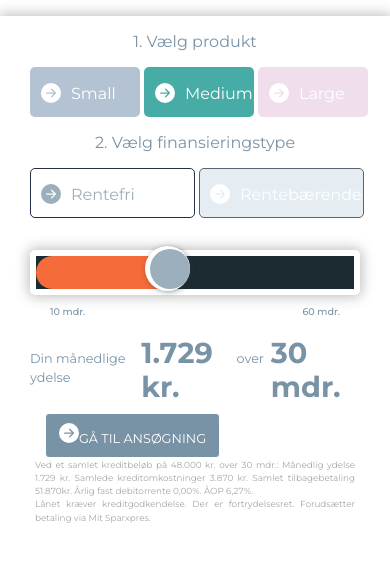
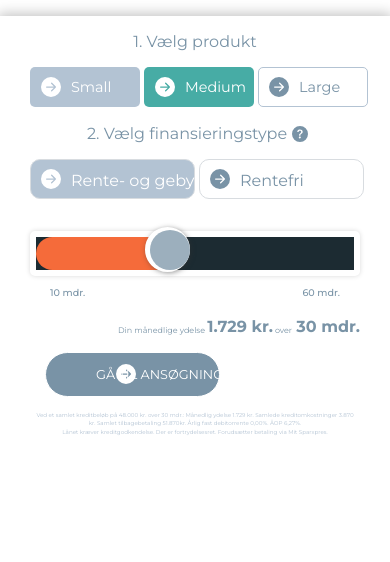
Before and after one commit to tpobro/tpobro, a website built with Parcel: page src/index.html in a window 390 px wide. Built offline with nearby package versions, Linux system fonts and the light colour scheme.

Commit message:
UX optimize

```diff
--- a/src/index.html
+++ b/src/index.html
@@ -41,7 +41,8 @@
                 </div>
                 <hr>
 
-            <h2 style="text-align: center;">2. Vælg finansieringstype</h2>
+            <h2 class="productHeadline" style="text-align: center;">2. Vælg finansieringstype</h2>
+
                 <hr>
             <div id="productSelector"
                 class="d-flex multiChoiceBtn btn-group-sm btn-group-toggle"
@@ -49,12 +50,12 @@
                 <div class="col-1 d-none d-sm-block"></div>
                 <label class="col-6 col-md-5 btn radioBtns float-right ">
 
-                    <input type="radio" class="productValue" value="0" name="options">Rentefri
+                    <input type="radio" class="productValue" value="0" name="options">Rente- og gebyrfri
                 </label>
                 <label class="col-6 col-md-5 btn radioBtns active ml-1">
-                    <input type="radio" class="productValue" value="1" name="options">Rentebærende
+                    <input type="radio" class="productValue" value="1" name="options">Rentefri
                 </label>
-                <div class="col-1 d-none .d-sm-block"></div>
+                <div class="col-1 d-none d-sm-block"></div>
 
             </div>
             <hr>
--- a/src/script/main.js
+++ b/src/script/main.js
@@ -9,10 +9,12 @@ var $ = require('jquery');
 window.jQuery = $;
 window.$ = $;
 
+
  $('.radioBtns').prepend('<svg xmlns="http://www.w3.org/2000/svg" width="20" height="20" fill="currentColor" class="bi bi-arrow-right-circle-fill" viewBox="0 0 16 16"><path d="M8 0a8 8 0 1 1 0 16A8 8 0 0 1 8 0zM4.5 7.5a.5.5 0 0 0 0 1h5.793l-2.147 2.146a.5.5 0 0 0 .708.708l3-3a.5.5 0 0 0 0-.708l-3-3a.5.5 0 1 0-.708.708L10.293 7.5H4.5z"/></svg>');
 
  $('.submitBtn').prepend('<svg xmlns="http://www.w3.org/2000/svg" width="20" height="20" fill="currentColor" class="bi bi-arrow-right-circle-fill" viewBox="0 0 16 16"><path d="M8 0a8 8 0 1 1 0 16A8 8 0 0 1 8 0zM4.5 7.5a.5.5 0 0 0 0 1h5.793l-2.147 2.146a.5.5 0 0 0 .708.708l3-3a.5.5 0 0 0 0-.708l-3-3a.5.5 0 1 0-.708.708L10.293 7.5H4.5z"/></svg>');
 
+ $('.productHeadline').append('<svg xmlns="http://www.w3.org/2000/svg" width="16" height="16" fill="currentColor" class="bi bi-question-circle-fill" viewBox="0 0 16 16"><path d="M16 8A8 8 0 1 1 0 8a8 8 0 0 1 16 0zM5.496 6.033h.825c.138 0 .248-.113.266-.25.09-.656.54-1.134 1.342-1.134.686 0 1.314.343 1.314 1.168 0 .635-.374.927-.965 1.371-.673.489-1.206 1.06-1.168 1.987l.003.217a.25.25 0 0 0 .25.246h.811a.25.25 0 0 0 .25-.25v-.105c0-.718.273-.927 1.01-1.486.609-.463 1.244-.977 1.244-2.056 0-1.511-1.276-2.241-2.673-2.241-1.267 0-2.655.59-2.75 2.286a.237.237 0 0 0 .241.247zm2.325 6.443c.61 0 1.029-.394 1.029-.927 0-.552-.42-.94-1.029-.94-.584 0-1.009.388-1.009.94 0 .533.425.927 1.01.927z"/></svg>');
 
  var productType = $('#productSelector .radioBtns.active .productValue').val();
 $('#productSelector .radioBtns').click(function () {
--- a/src/scss/main.scss
+++ b/src/scss/main.scss
@@ -40,11 +40,24 @@ p {
     box-shadow: 0px 10px 13px -7px #000000, inset 0px 0px 5px 0px rgba(0,0,0,0); */
 }
 
+.productHeadline svg{
+top:3px;
+left:5px;
+position: relative;
+cursor: pointer;
+}
+
 .radioBtns svg {
 position: absolute;
 left:10px;
-top:15px;
+top:9px;
 }
+
+.submitBtn svg {
+  position: absolute;
+  left:80px;
+  top:11px;
+  }
 
 .whiteBg {
     background-color:white;
@@ -60,9 +73,8 @@ box-shadow: 0px 0px 13px 2px rgba(0,0,0,0.25);
 
 .loanDetails {
     color: white;
-    font-size: 0.55rem;
-    opacity: 0.7;
-    text-align: justify;
+    font-size: 0.45rem;
+    text-align: center;
     padding: 0px 5px 20px 5px;
 }
 
@@ -111,66 +123,9 @@ box-shadow: 0px 0px 13px 2px rgba(0,0,0,0.25);
     text-transform: uppercase;
     color:white;
     background-color: $darkBlueFont;
+    border-radius: 30px;
+    padding-left: 50px;
 }
-
-@media only screen and (max-width: 600px) {
-    #sliderWrapper {
-        width:100%;
-
-    }
-
-    .form-control {
-        font-size: 1rem;
-        text-align:right;
-    }
-
-    .sliderLoanInfoMobile, .loanInfoMobile {
-        padding: 0px 5px 20px 5px;
-    }
-
-    .sliderLoanInfoMobile label {
-        text-transform: uppercase;
-        font-weight: 600;
-        font-size: .6rem !important;
-        line-height: 0;
-    }
-
-    .form-control {
-        background-color: white !important;
-        border-color: #1c2b32;
-        margin-bottom: 0px !important;
-    }
-
-    .btn-primary {
-        border-color: white !important;
-        font-size: 0.8rem;
-        height: 45px;
-        width: 100%;
-    }
-    .sliderLoanInfo input {
-        font-size: 0.6rem;
-        text-align: right;
-    }
-
-    .sliderLoanInfo  {
-        align-items: stretch;
-        justify-content: space-between;
-}
-
-
-
-.row {
-    margin-right: 0px;
-    margin-left: 0px;
-}
-
-.col-4 {
-    padding-left: 5px;
-    padding-right: 5px;
-}
-
-
-  }
 
 
   /*  RANGE SLIDER */
@@ -185,7 +140,7 @@ box-shadow: 0px 0px 13px 2px rgba(0,0,0,0.25);
 }
 
 .dynamicDisclaimer {
-    color:gray;
+    color: $lightBlueFont;
     font-family: $montserratFont;
 }
 
@@ -198,8 +153,8 @@ box-shadow: 0px 0px 13px 2px rgba(0,0,0,0.25);
 
 .rangeslider--horizontal {
   height:45px !important;
-  -webkit-box-shadow: 0px 0px 13px 2px rgba(0,0,0,0.25);
-box-shadow: 0px 0px 13px 2px rgba(0,0,0,0.25);
+  -webkit-box-shadow: 0px 0px 5px 0px rgba(0,0,0,0.15);
+  box-shadow: 0px 0px 5px 0px rgba(0,0,0,0.15);
 }
 
 .rangeslider--vertical {
@@ -347,23 +302,20 @@ color:$darkBlueFont;
     .btn-group-sm >.btn {
         border-radius: 5px !important;
         width:210px !important;
-        height:50px;
+        height:40px;
         font-size: 1em;
         padding-top: 10px;
         font-weight: 400;
         text-align: left;
-        padding: 14px 0px 0px 40px;
+        padding: 9px 0px 0px 40px;
     }
 
     #productSelector .radioBtns {
-      border-color: $darkFont !important;
+      border-color: #d8dce0 !important;
       color:#9cafbd;
+      border-radius: 10px !important;
+transition: border-radius ease 1s;
 
-    }
-    #productSelector .radioBtns.active {
-     // border-color:  !important;
-      color:white;
-      background: #dde8f0;
     }
 
     .radioBtns {
@@ -373,6 +325,7 @@ color:$darkBlueFont;
 
     #productAmountSelector .radioBtns:nth-child(1) {
       background:#b3c3d3;
+
     }
     #productAmountSelector .radioBtns:nth-child(2) {
       background:#47aca5;
@@ -382,15 +335,29 @@ color:$darkBlueFont;
       background:#ecd3e7;
     }
 
+    #productSelector .radioBtns {
+      // border-color:  !important;
+      color:white;
+      background: $lightBlueFont;
+     }
+
+     #productSelector .radioBtns.active {
+       // border-color:  !important;
+       color:$darkBlueFont;
+       background: #dde8f0;
+
+      }
+
+
 
 .btn.focus {
   box-shadow: none !important;
 }
 
 .radioBtns.active {
-
-    // color:white;
-    opacity: 0.75;
+   background-color: white !important;
+   color:$darkBlueFont;
+   border: 1px solid $lightBlueFont;
 }
 
 .monthlyPaymentWrapper, .loanAmountWrapper {
@@ -425,3 +392,92 @@ color:$darkBlueFont;
     padding-top:2px;
     padding-left: 5px;
 }
+
+
+@media only screen and (max-width: 667px) {
+
+  #sliderWrapper {
+      width:100%;
+
+  }
+
+  .monthlyPaymentWrapper h2 {
+    font-size: 1em;
+    font-family: "Montserrat";
+    font-weight: 600;
+}
+
+#productAmountSelector{
+  font-size: 0.9em;
+}
+
+.loanDetails {
+  font-size: 0.35rem;
+  text-align: center;
+  padding: 14px 5px 20px 5px;
+}
+
+.monthlyPaymentWrapper p {
+  font-family: "Montserrat";
+  font-size: 0.5em  !important;
+  padding-top: 7px !important;
+}
+
+  .submitBtn svg {
+    position: absolute;
+    left:70px;
+    top:11px;
+    }
+
+  .form-control {
+      font-size: 1rem;
+      text-align:right;
+  }
+
+  .sliderLoanInfoMobile, .loanInfoMobile {
+      padding: 0px 5px 20px 5px;
+  }
+
+  .sliderLoanInfoMobile label {
+      text-transform: uppercase;
+      font-weight: 600;
+      font-size: .6rem !important;
+      line-height: 0;
+  }
+
+  .form-control {
+      background-color: white !important;
+      border-color: #1c2b32;
+      margin-bottom: 0px !important;
+  }
+
+  .btn-primary {
+      border-color: white !important;
+      font-size: 0.8rem;
+      height: 45px;
+      width: 100%;
+  }
+  .sliderLoanInfo input {
+      font-size: 0.6rem;
+      text-align: right;
+  }
+
+  .sliderLoanInfo  {
+      align-items: stretch;
+      justify-content: space-between;
+}
+
+
+
+.row {
+  margin-right: 0px;
+  margin-left: 0px;
+}
+
+.col-4 {
+  padding-left: 5px;
+  padding-right: 5px;
+}
+
+
+}
```
Also changed, not shown: src/assets/btn-icon.png (added), src/assets/button-icon.png (added), 1 other file.
